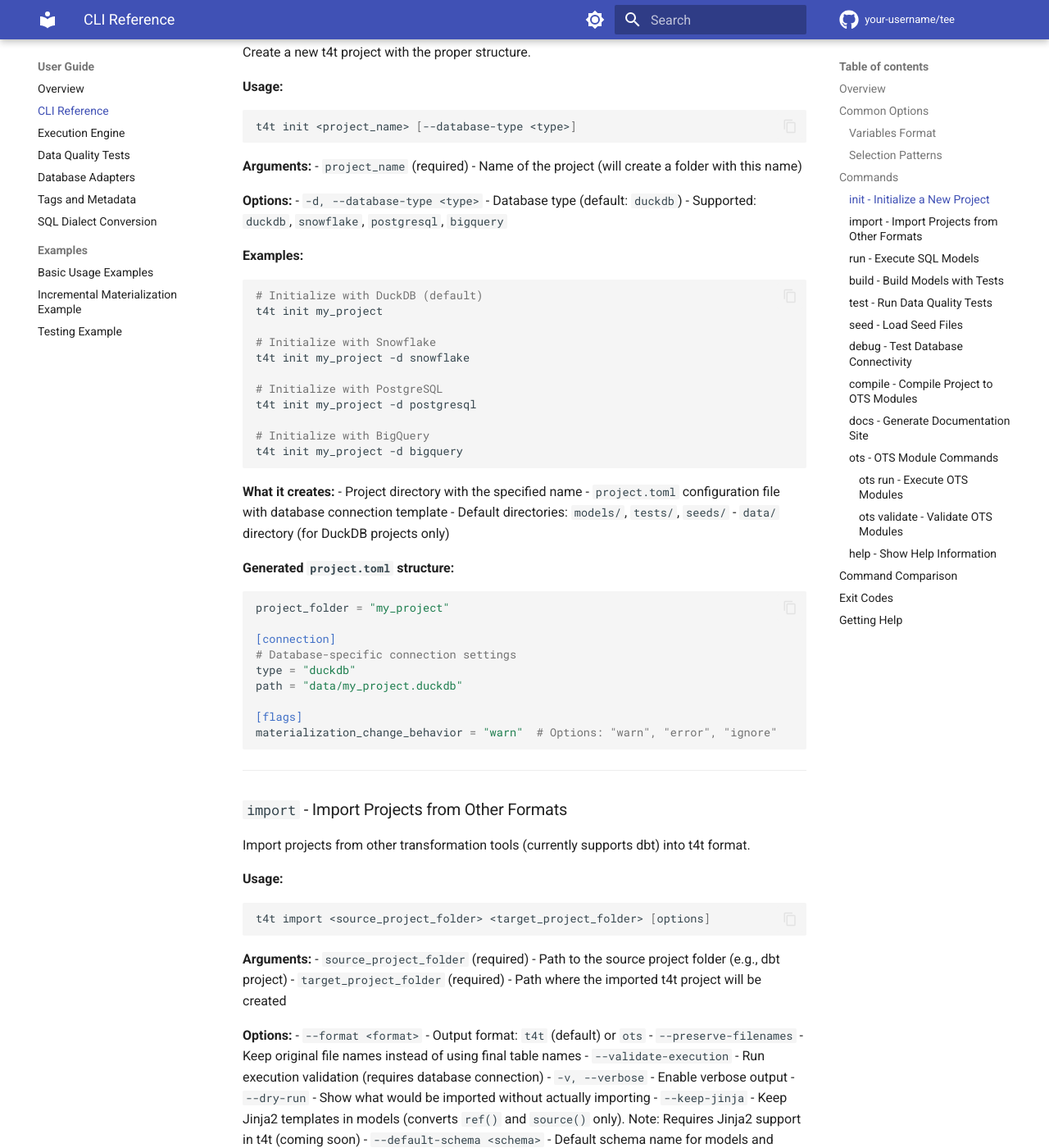
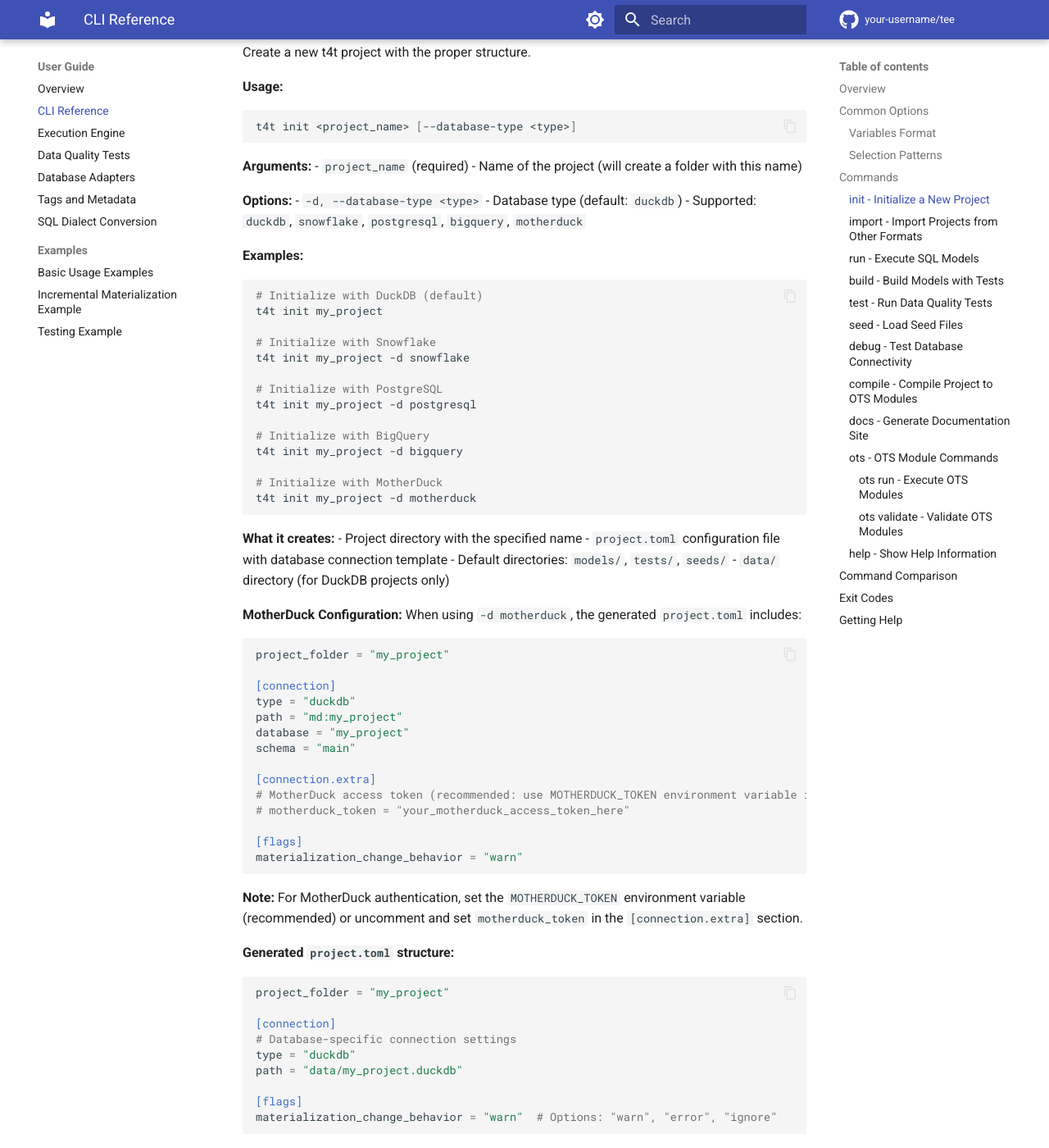
Before and after one commit to francescomucio/tee-as-transformation, an MkDocs documentation site: the page built from docs/user-guide/cli-reference.md, in a window 1280 px wide and 1400 px high, scrolled down 1227 px. Shown: the whole window at 82% size. Built offline with MkDocs 1.6.1 and Material for MkDocs 9.7.7, drawn with Linux system fonts in a browser that asks for light colours; comment, search, counter and statistics services are not loaded; the version menu is left out.

Commit message:
feat: Add MotherDuck database type support to CLI init command
Add support for initializing projects with MotherDuck configuration
using the `-d motherduck` option. The implementation:

- Adds "motherduck" to DatabaseType literal in CLI
- Generates project.toml with MotherDuck-specific configuration:
  - type = "duckdb" with path = "md:{project_name}"
  - database and schema fields
  - [connection.extra] section with commented motherduck_token
- Refactors _get_default_connection_config to use dictionary-based
  factory pattern for better maintainability
- Adds comprehensive tests for motherduck configuration
- Updates all documentation (README, quick-start, CLI reference,
  configuration guide)

Changes:
- tee/cli/commands/init.py: Add motherduck support, refactor to factory pattern
- tee/cli/main.py: Add motherduck to DatabaseType and validation
- tests/cli/commands/test_init.py: Add motherduck tests, fix test assertions
- docs/: Update all relevant documentation files
- examples/t_project/compile: Remove temporary file

All tests passing (1197 passed, 1 skipped)

````diff
--- a/docs/user-guide/cli-reference.md
+++ b/docs/user-guide/cli-reference.md
@@ -55,7 +55,7 @@ t4t init <project_name> [--database-type <type>]
 
 **Options:**
 - `-d, --database-type <type>` - Database type (default: `duckdb`)
-  - Supported: `duckdb`, `snowflake`, `postgresql`, `bigquery`
+  - Supported: `duckdb`, `snowflake`, `postgresql`, `bigquery`, `motherduck`
 
 **Examples:**
 ```bash
@@ -70,6 +70,9 @@ t4t init my_project -d postgresql
 
 # Initialize with BigQuery
 t4t init my_project -d bigquery
+
+# Initialize with MotherDuck
+t4t init my_project -d motherduck
 ```
 
 **What it creates:**
@@ -77,6 +80,27 @@ t4t init my_project -d bigquery
 - `project.toml` configuration file with database connection template
 - Default directories: `models/`, `tests/`, `seeds/`
 - `data/` directory (for DuckDB projects only)
+
+**MotherDuck Configuration:**
+When using `-d motherduck`, the generated `project.toml` includes:
+```toml
+project_folder = "my_project"
+
+[connection]
+type = "duckdb"
+path = "md:my_project"
+database = "my_project"
+schema = "main"
+
+[connection.extra]
+# MotherDuck access token (recommended: use MOTHERDUCK_TOKEN environment variable instead)
+# motherduck_token = "your_motherduck_access_token_here"
+
+[flags]
+materialization_change_behavior = "warn"
+```
+
+**Note:** For MotherDuck authentication, set the `MOTHERDUCK_TOKEN` environment variable (recommended) or uncomment and set `motherduck_token` in the `[connection.extra]` section.
 
 **Generated `project.toml` structure:**
 ```toml
````
Also changed, not shown: README.md (+2 -0 lines), docs/getting-started/configuration.md (+17 -1 lines), docs/getting-started/quick-start.md (+21 -0 lines), 4 other files.
